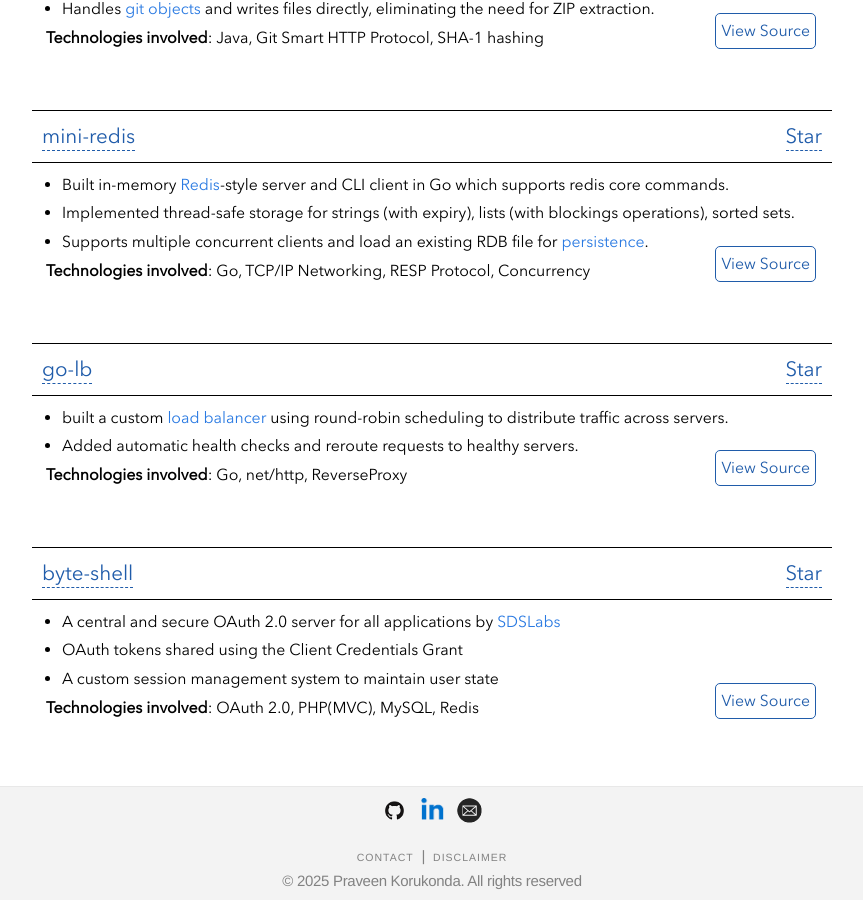
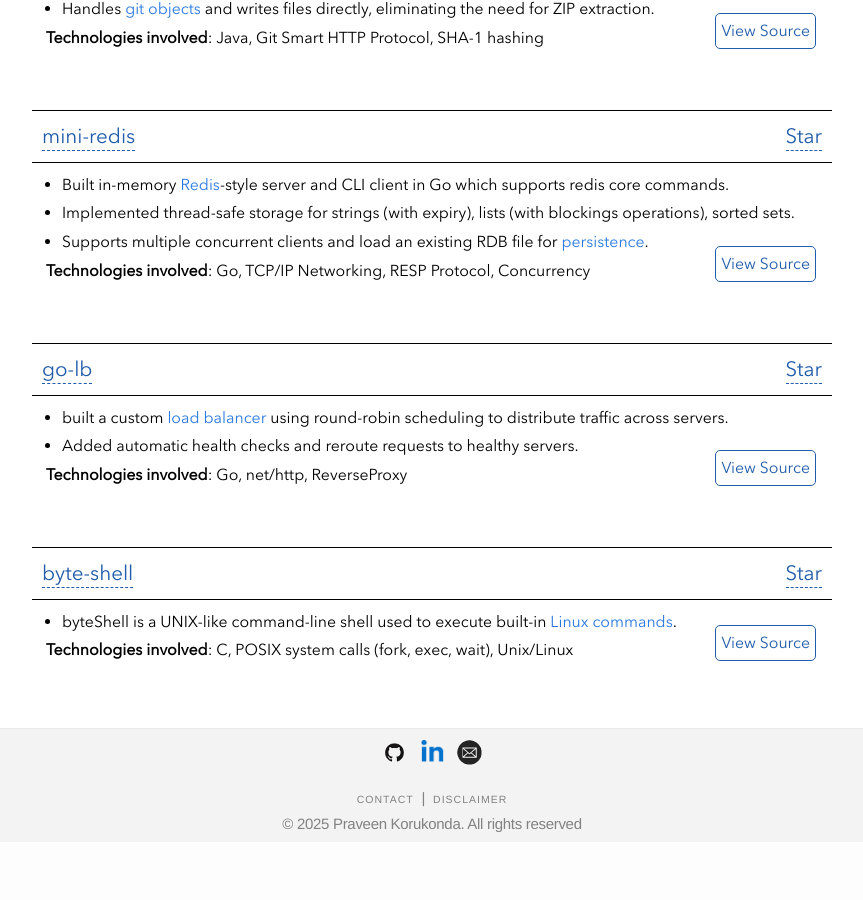
Before and after one commit to kpraveenkumar19/kpraveenkumar19.github.io, a Jekyll site: the page built from projects.html, in a window 1280 px wide and 900 px high, scrolled down 1031 px. Shown: the whole window, without its empty margins (208-1071 px from the left). Built offline with Jekyll 4.4.1, drawn with Linux system fonts in a browser that asks for light colours; nearby versions of some CDN libraries; after the commit the page ends 1873 px from its top, so only the background shows below that.

Commit message:
Update Projects desc

```diff
--- a/_data/projects.yml
+++ b/_data/projects.yml
@@ -77,7 +77,5 @@
   url: "https://kpraveenkumar19.github.io/byte-shell/"
   source_url: "https://github.com/kpraveenkumar19/byte-shell"
   description:
-    - A central and secure OAuth 2.0 server for all applications by <a href="https://sdslabs.co/">SDSLabs</a>
-    - OAuth tokens shared using the Client Credentials Grant
-    - A custom session management system to maintain user state
-  tech: "OAuth 2.0, PHP(MVC), MySQL, Redis"
+    - byteShell is a UNIX-like command-line shell used to execute built-in <a href="https://linuxcommand.org/lc3_man_page_index.php">Linux commands</a>.
+  tech: "C, POSIX system calls (fork, exec, wait), Unix/Linux"
```
